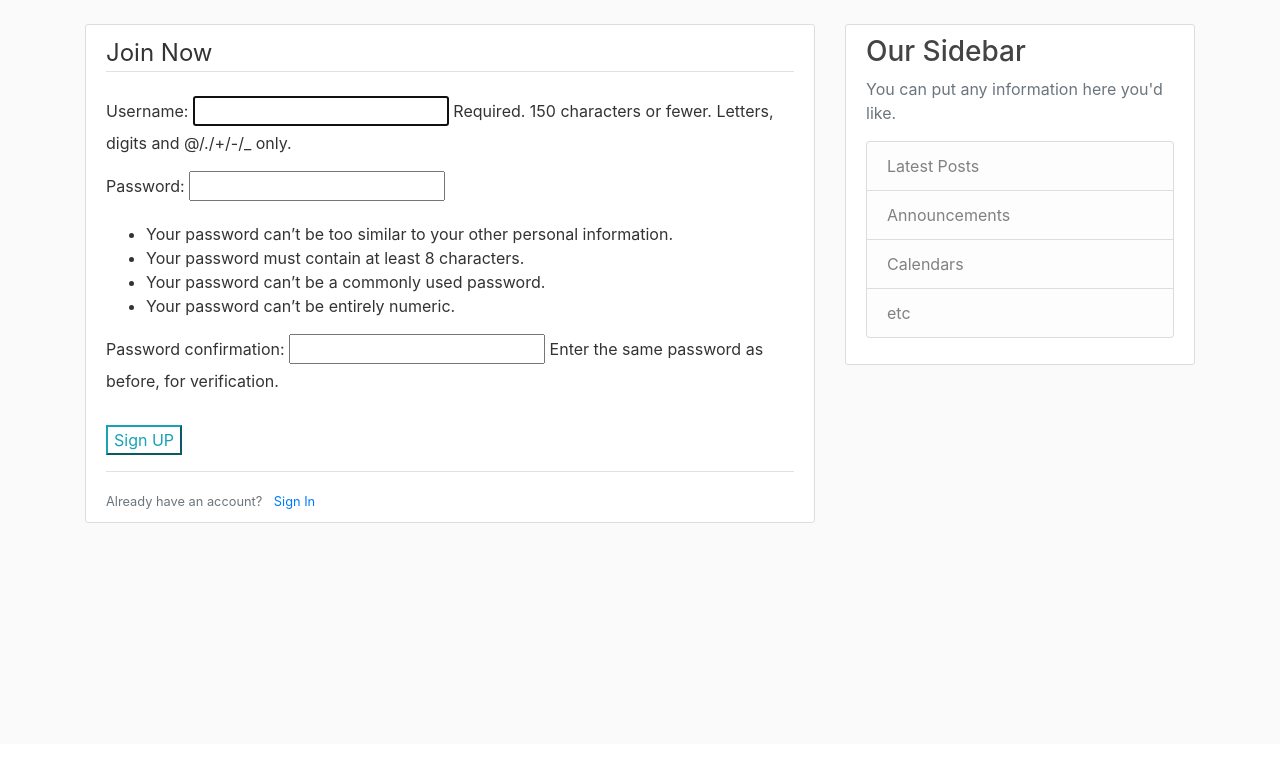
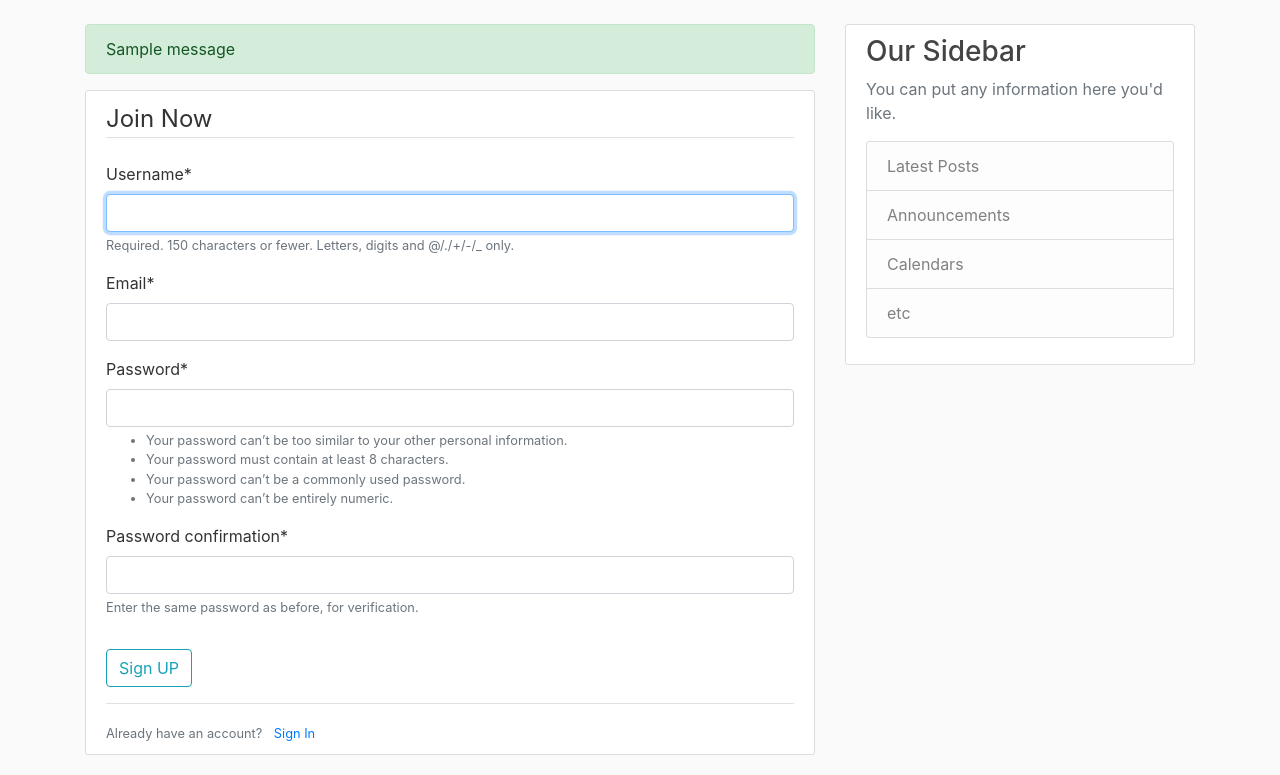
Before and after one commit to ShoaibNumaan/twitter_clone, a Django app: page /register/ in a window 1280 px wide. Shown: the part 56-831 px from the top of the page. Before the commit the page ends 579 px from the top, so only its background shows below. Run offline with Django 3.2, Linux system fonts and the light colour scheme; one stand-in notice (Sample message) is shown; parts of the project's set-up code (start-up, migrations or seed data) failed here and were passed over; some libraries are stand-ins or nearby versions.

Commit message:
created user registration forms

```diff
--- a/blog/templates/blog/base.html
+++ b/blog/templates/blog/base.html
@@ -34,7 +34,7 @@
               <!-- Navbar Right Side -->
               <div class="navbar-nav">
                 <a class="nav-item nav-link" href="#">Login</a>
-                <a class="nav-item nav-link" href="#">Register</a>
+                <a class="nav-item nav-link" href="{% url 'register' %}">Register</a>
               </div>
             </div>
           </div>
@@ -43,6 +43,13 @@
     <main role="main" class="container">
         <div class="row">
           <div class="col-md-8">
+            {% if messages %}
+              {% for message in messages%}
+                <div class="alert alert-{{ message.tags }}">
+                  {{ message }}
+                </div>
+              {% endfor %}
+            {% endif %}
             {% block content %}{% endblock %}
           </div>
           <div class="col-md-4">
--- a/twitter_clone/settings.py
+++ b/twitter_clone/settings.py
@@ -33,6 +33,7 @@ ALLOWED_HOSTS = []
 INSTALLED_APPS = [
     'blog.apps.BlogConfig',
     'users.apps.UsersConfig',
+    'crispy_forms',
     'django.contrib.admin',
     'django.contrib.auth',
     'django.contrib.contenttypes',
@@ -125,3 +126,5 @@ STATIC_URL = '/static/'
 # https://docs.djangoproject.com/en/3.2/ref/settings/#default-auto-field
 
 DEFAULT_AUTO_FIELD = 'django.db.models.BigAutoField'
+
+CRISPY_TEMPLATE_PACK = 'bootstrap4'
--- /dev/null
+++ b/users/forms.py
@@ -0,0 +1,12 @@
+from socket import fromshare
+from django import forms
+from django.contrib.auth.models import User
+from django.contrib.auth.forms import UserCreationForm
+
+
+class UserRegisterForm(UserCreationForm):
+    email = forms.EmailField()
+
+    class Meta:
+        model = User
+        fields = ['username', 'email', 'password1', 'password2']
--- a/users/templates/users/register.html
+++ b/users/templates/users/register.html
@@ -1,14 +1,15 @@
 {% extends "blog/base.html" %}
+{% load crispy_forms_tags %}
 {% block content %}
     <div class="content-section">
         <form method="POST">
             {% csrf_token %}
             <fieldset class="form-group">
                 <legend class="border-bottom mb-4">Join Now</legend>
-                {{ form.as_p }}
+                {{ form|crispy }}
             </fieldset>
             <div class="form-group">
-                <button class="btn-outline-info" type="submit">Sign UP</button>
+                <button class="btn btn-outline-info" type="submit">Sign UP</button>
             </div>
         </form>
         <div class="border-top pt-3">
--- a/users/views.py
+++ b/users/views.py
@@ -1,6 +1,15 @@
-from django.shortcuts import render
-from django.contrib.auth.forms import UserCreationForm
+from django.shortcuts import render, redirect
+from .forms import UserRegisterForm
+from django.contrib import messages
 
 def register(request):
-    form = UserCreationForm()
+    if request.method == 'POST':
+        form = UserRegisterForm(request.POST)
+        if form.is_valid():
+            form.save()
+            username = form.cleaned_data.get('username')
+            messages.success(request, f"Account created for {username}")
+            return redirect('blog-home')
+    else:
+        form = UserRegisterForm()
     return render(request, 'users/register.html', {"form": form})
```
Also changed, not shown: db.sqlite3.
